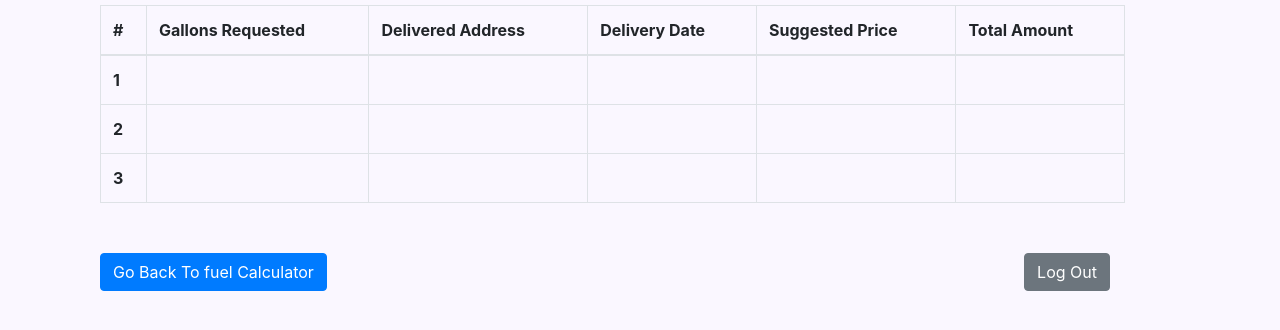
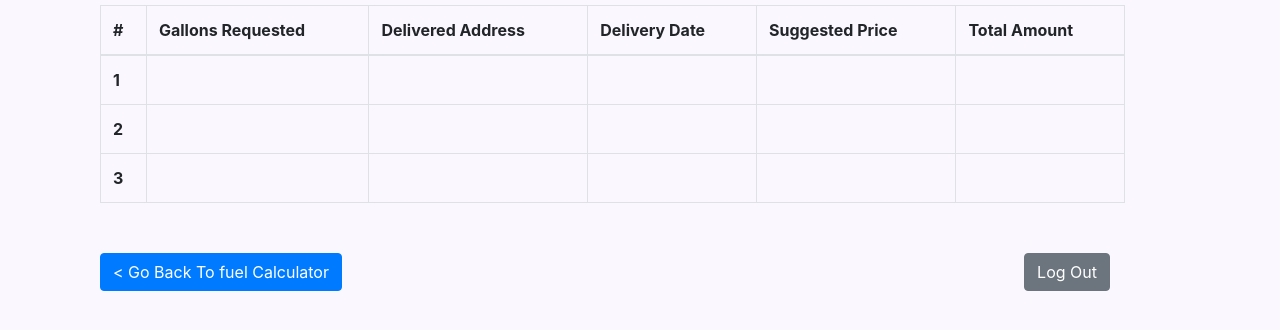
Before and after one commit to nabilahsan/sd-front-end, a plain HTML site: page FuelHistory.html in a window 1280 px wide. Shown: the part 180-510 px from the top of the page. Drawn offline with nearby package versions, Linux system fonts and the light colour scheme.

Commit message:
Added Arrow to go back

```diff
--- a/FuelHistory.html
+++ b/FuelHistory.html
@@ -64,7 +64,7 @@
 <div class="container" id="login-section">
       <form>
         <div class="form-group">
-        <button type="submit" class="btn btn-primary" style="float: left;">Go Back To fuel Calculator</button>
+        <button type="submit" class="btn btn-primary" style="float: left;"> < Go Back To fuel Calculator</button>
         <button type="submit" class="btn btn-secondary" style="float: right;">Log Out</button>
 
       </form>
```
